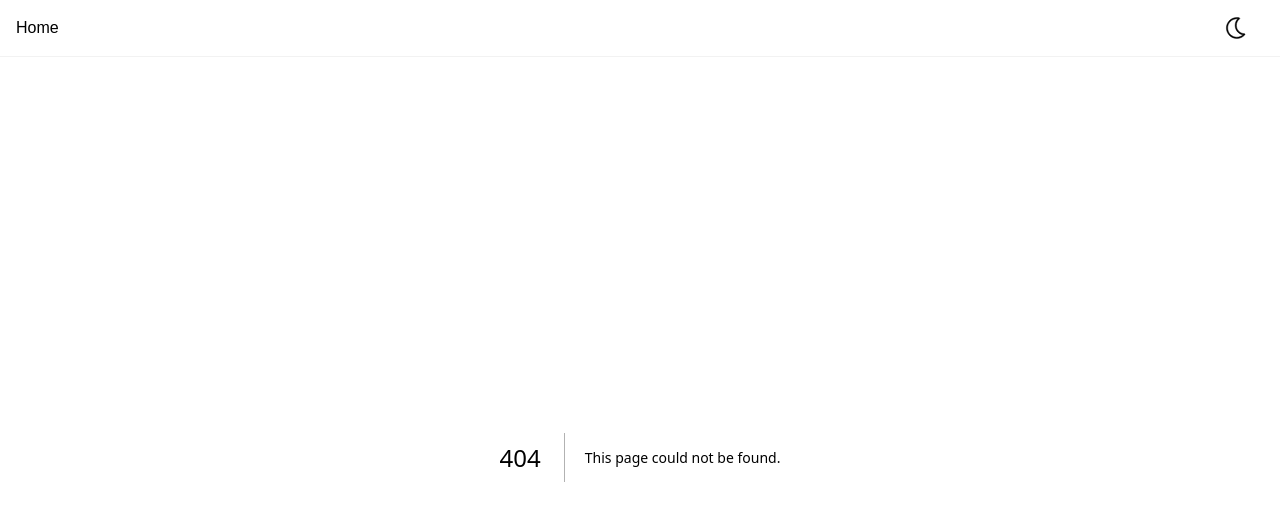
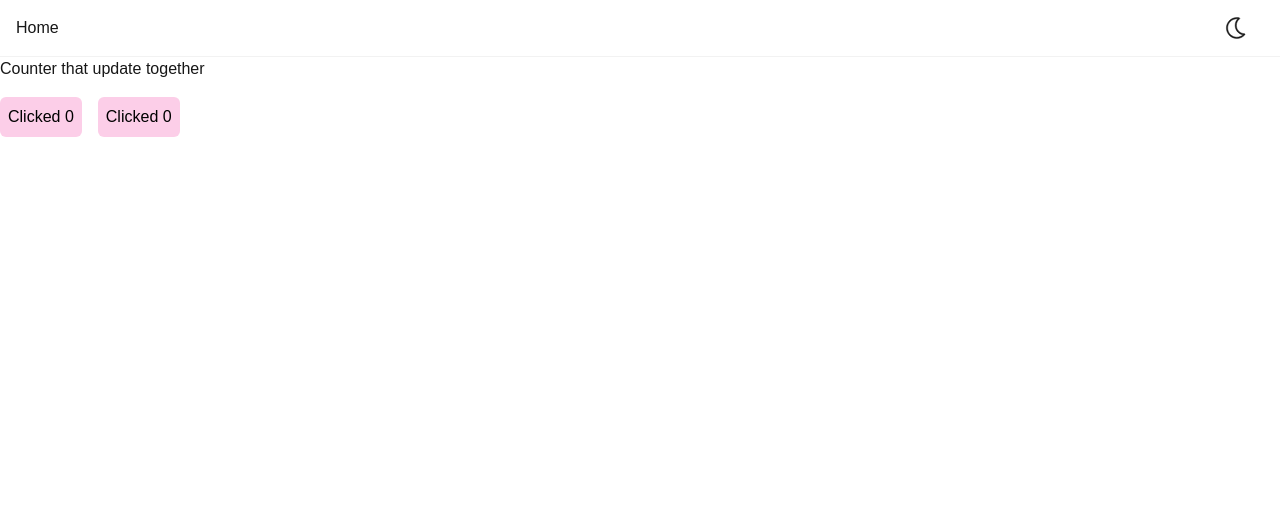
Before and after one commit to Sujal-Vanjare/react-learn, a Next.js app: page /sharing-data-between-components in a window 1280 px wide. Before the commit this address had no page. Shown: the top 520 px of the page. Built offline with nearby package versions, Linux system fonts and the light colour scheme.

Commit message:
sharing data between components

```diff
--- /dev/null
+++ b/src/app/sharing-data-between-components/page.jsx
@@ -0,0 +1,41 @@
+"use client";
+
+import { useState } from "react";
+// However, often you’ll need components to share data and always update together.
+
+// To make both MyButton components display the same count and update together,
+
+// you need to move the state from the individual buttons “upwards”
+// to the closest component containing all of them.
+
+export default function Page() {
+  const [count, setCount] = useState(0);
+
+  function handleClick() {
+    setCount(count + 1);
+  }
+
+  return (
+    <div>
+      <h1>Counter that update together</h1>
+      <MyButton count={count} onClick={handleClick} />
+      <MyButton count={count} onClick={handleClick} />
+    </div>
+  );
+}
+
+// You can pass information to MyButton using the JSX curly braces, just like you previously did with built-in tags like <img>
+
+// The information you pass down like this is called props. Now the MyApp component contains the count state and the handleClick event handler, and passes both of them down as props to each of the buttons
+
+// This is called “lifting state up”. By moving state up, you’ve shared it between components.
+function MyButton({ count, onClick }) {
+  return (
+    <button
+      className="cursor-pointer rounded-md p-2 bg-pink-200 text-black mr-4 mt-4"
+      onClick={onClick}
+    >
+      Clicked {count}
+    </button>
+  );
+}
```
